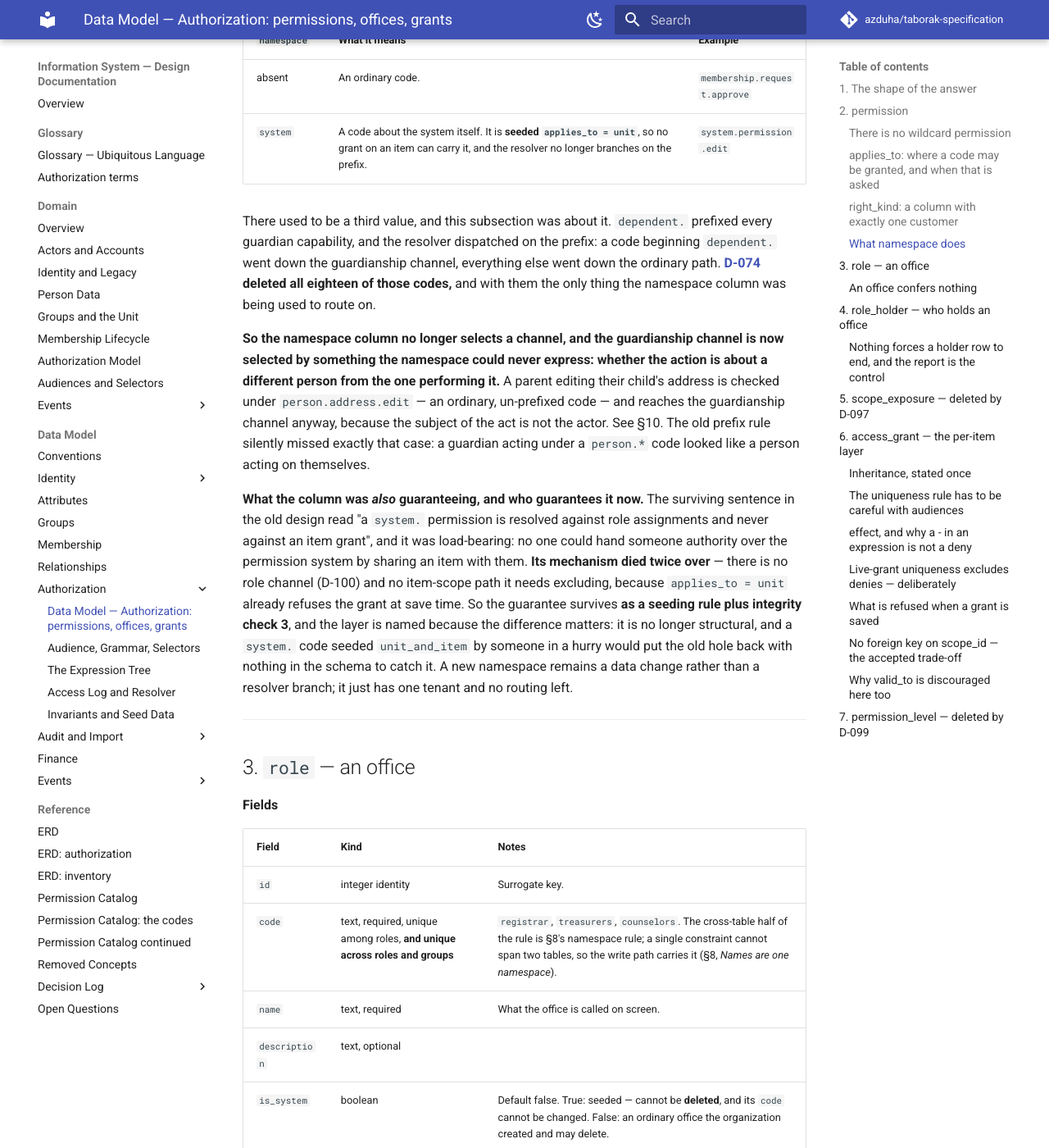
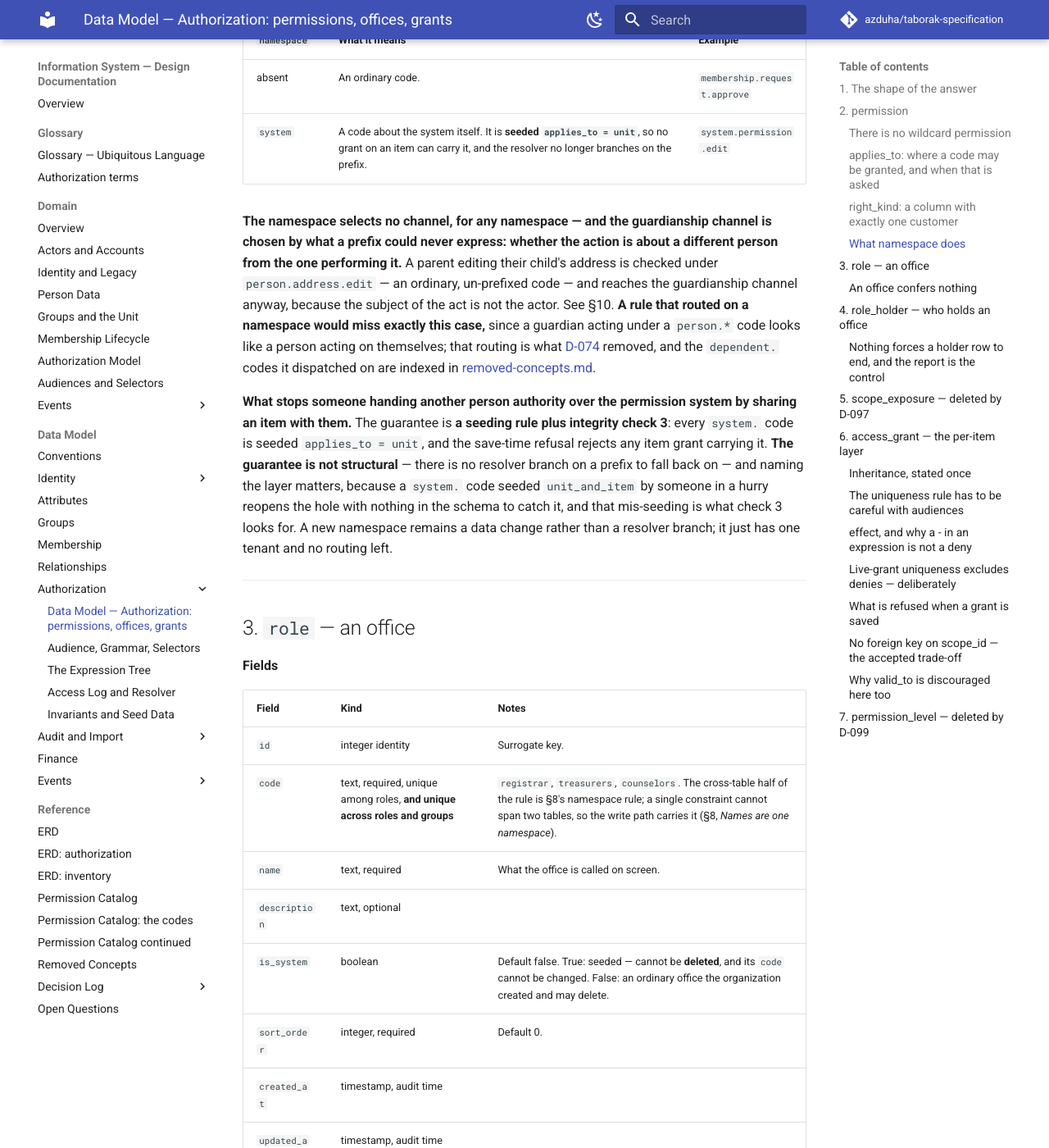
Before and after one commit to azduha/taborak-specification, an MkDocs documentation site: the page built from docs/data-model/05-authorization.md, in a window 1280 px wide and 1400 px high, scrolled down 5431 px. Shown: the whole window at 82% size. Built offline with MkDocs 1.6.1 and Material for MkDocs 9.7.7, drawn with Linux system fonts in a browser that asks for light colours; comment, search, counter and statistics services are not loaded; some of the changed text lies outside the part shown.

Commit message:
Say what routes a code, not what used to route it
Four passages on the authorization page.

The namespace subsection opened by announcing that there used to be a
third value, then explained the routing that D-074 deleted before
reaching the rule. It now leads with the rule: the namespace selects
nothing, and the guardianship channel is chosen by whether the act
concerns a different person from the actor — which is precisely what a
prefix cannot say, and why the eighteen `dependent.*` codes are indexed
in removed-concepts rather than mourned here.

The `system.` guarantee is stated as what enforces it now rather than as
a sentence that outlived two mechanisms, because the difference is the
point: it is a seeding rule plus integrity check 3, not a structural
property, and a `system.` code seeded `unit_and_item` reopens the hole
with nothing in the schema to catch it.

The `access_grant` heading note no longer apologises for its own slug,
and the uniqueness rule's second reason no longer arrives dated.

Co-Authored-By: Claude Code <noreply@anthropic.com>

```diff
--- a/docs/data-model/05-authorization.md
+++ b/docs/data-model/05-authorization.md
@@ -205,30 +205,22 @@ worth knowing before trusting it.
 | absent | An ordinary code. | `membership.request.approve` |
 | `system` | A code about the system itself. It is **seeded `applies_to = unit`**, so no grant on an item can carry it, and the resolver no longer branches on the prefix. | `system.permission.edit` |
 
-There used to be a third value, and this subsection was about it. `dependent.` prefixed every
-guardian capability, and the resolver dispatched on the prefix: a code beginning `dependent.`
-went down the guardianship channel, everything else went down the ordinary path.
-**[D-074](../decisions/round-06.md#d-074--a-guardians-rights-are-none-view-or-write-nothing-more-granular)
-deleted all eighteen of those codes,** and with them the only thing the namespace column was
-being used to route on.
+**The namespace selects no channel, for any namespace — and the guardianship channel is chosen by what
+a prefix could never express: whether the action is about a different person from the one performing it.**
+A parent editing their child's address is checked under `person.address.edit` — an ordinary, un-prefixed
+code — and reaches the guardianship channel anyway, because the subject of the act is not the actor.
+See §10. **A rule that routed on a namespace would miss exactly this case,** since a guardian acting under
+a `person.*` code looks like a person acting on themselves; that routing is what
+[D-074](../decisions/round-06.md#d-074--a-guardians-rights-are-none-view-or-write-nothing-more-granular)
+removed, and the `dependent.` codes it dispatched on are indexed in
+[removed-concepts.md](../appendix/removed-concepts.md).
 
-**So the namespace column no longer selects a channel, and the guardianship channel is now
-selected by something the namespace could never express: whether the action is about a
-different person from the one performing it.** A parent editing their child's address is checked
-under `person.address.edit` — an ordinary, un-prefixed code — and reaches the guardianship
-channel anyway, because the subject of the act is not the actor. See §10. The old prefix rule
-silently missed exactly that case: a guardian acting under a `person.*` code looked like a
-person acting on themselves.
-
-**What the column was *also* guaranteeing, and who guarantees it now.** The surviving sentence in
-the old design read "a `system.` permission is resolved against role assignments and never against
-an item grant", and it was load-bearing: no one could hand someone authority over the permission
-system by sharing an item with them. **Its mechanism died twice over** — there is no role channel
-(D-100) and no item-scope path it needs excluding, because `applies_to = unit` already refuses the
-grant at save time. So the guarantee survives **as a seeding rule plus integrity check 3**, and the
-layer is named because the difference matters: it is no longer structural, and a `system.` code
-seeded `unit_and_item` by someone in a hurry would put the old hole back with nothing in the schema
-to catch it. A new namespace remains a data change rather than a resolver branch; it just has one
+**What stops someone handing another person authority over the permission system by sharing an item with
+them.** The guarantee is **a seeding rule plus integrity check 3**: every `system.` code is seeded
+`applies_to = unit`, and the save-time refusal rejects any item grant carrying it. **The guarantee is not
+structural** — there is no resolver branch on a prefix to fall back on — and naming the layer matters,
+because a `system.` code seeded `unit_and_item` by someone in a hurry reopens the hole with nothing in the
+schema to catch it, and that mis-seeding is what check 3 looks for. A new namespace remains a data change rather than a resolver branch; it just has one
 tenant and no routing left.
 
 ---
@@ -479,11 +471,10 @@ deleted the table that made the old rule work, so there is nothing to switch bac
 ## 6. `access_grant` — the per-item layer
 
 This is the "per-item permission" table. You specified it means a **capability on that
-item**: "person X may act on item Y". **After round 10 it is also the unit-level table**, because
-the unit is now one of the scope types rather than a different kind of thing, and there is no other
-grant table to hold the difference. **The heading is deliberately unchanged** — it names only half
-of what the table is now, and it is kept because pages across the corpus and in the decision log
-link to this anchor.
+item**: "person X may act on item Y". **It is also the unit-level table,** because the unit is one of the
+scope types rather than a different kind of thing, and there is no other grant table to hold the
+difference. **The heading names only the first half of that and stays as it is:** pages across the corpus
+and in the decision log link to this anchor, so the slug is the load-bearing part and it is not moving.
 
 **One grant is: a grantee, a scope, one permission code, an effect, and a period**
 ([D-099](../decisions/round-10a.md#d-099--a-grant-allows-or-denies-one-permission-there-is-no-level-and-no-locality)).
```
Also changed, not shown: other parts of docs/data-model/05-authorization.md (+2 -2 lines).
